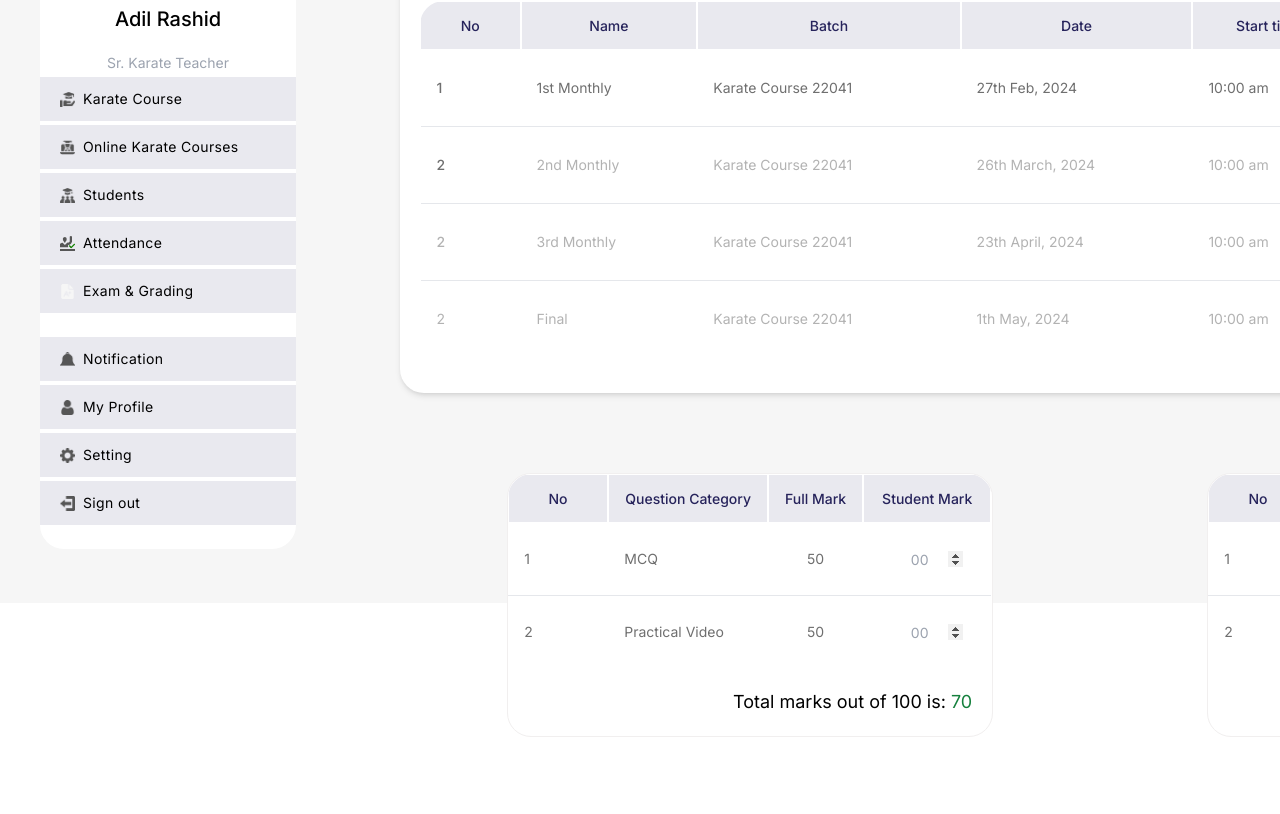
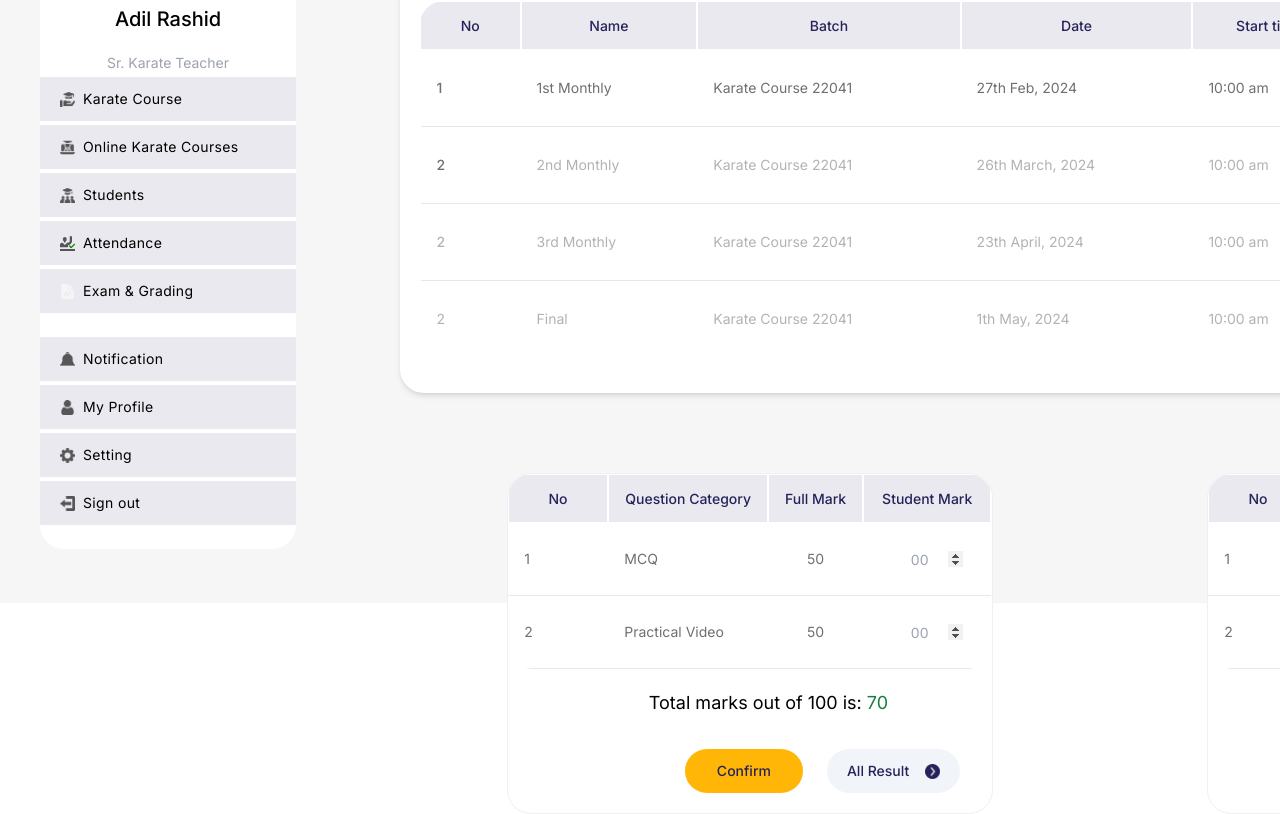
Before and after one commit to Raiyan109/course-project-next-typescript-shadcn, a Next.js app: page / in a window 1280 px wide. Shown: the part 373-1187 px from the top of the page. Before the commit the page ends 1110 px from the top, so only its background shows below. Built offline with nearby package versions, Linux system fonts and the light colour scheme.

Commit message:
marking table done

```diff
--- a/components/AllResultBtn.tsx
+++ b/components/AllResultBtn.tsx
@@ -1,10 +1,17 @@
-import React from 'react'
+import { Button } from '@/components/ui/button';
+import ConfirmAlert from './ConfirmAlert';
+import { CircleChevronRight } from 'lucide-react';
+import arrow from '@/public/images/arrow 3.png'
+import Image from 'next/image';
 
-type Props = {}
+type StyledButtonProps = React.ComponentProps<typeof Button>
 
-const AllResultBtn = (props: Props) => {
+const AllResultBtn = ({ ...props }: StyledButtonProps) => {
     return (
-        <div>AllResultBtn</div>
+        <Button size={'lg'} className='flex items-center gap-4 px-5 text-[#26235B]' variant={'secondary'}>
+            All Result
+            <Image src={arrow} width={15} height={15} alt='arrow' />
+        </Button>
     )
 }
 
--- a/components/ConfirmBtnYellow.tsx
+++ b/components/ConfirmBtnYellow.tsx
@@ -1,10 +1,14 @@
-import React from 'react'
+import { Button } from '@/components/ui/button';
 
-type Props = {}
+type StyledButtonProps = React.ComponentProps<typeof Button>
 
-const ConfirmBtnYellow = (props: Props) => {
+const ConfirmBtnYellow = ({ ...props }: StyledButtonProps) => {
     return (
-        <div>ConfirmBtnYellow</div>
+        <div>
+            <Button size={'lg'} className='bg-[#FFB606] text-[#26235B]'>
+                Confirm
+            </Button>
+        </div>
     )
 }
 
--- a/components/MarkingTable.tsx
+++ b/components/MarkingTable.tsx
@@ -9,6 +9,8 @@ import {
     TableRow,
 } from "@/components/ui/table"
 import MarkInput from "./MarkInput"
+import ConfirmBtnYellow from "./ConfirmBtnYellow"
+import AllResultBtn from "./AllResultBtn"
 
 
 type Props = {}
@@ -35,7 +37,7 @@ const MarkingTable = (props: Props) => {
                             <MarkInput />
                         </TableCell>
                     </TableRow>
-                    <TableRow>
+                    <TableRow style={{ borderBottom: '1px solid #e5e7eb' }}>
                         <TableCell>2</TableCell>
                         <TableCell>Practical Video</TableCell>
                         <TableCell className="text-center">50</TableCell>
@@ -46,11 +48,14 @@ const MarkingTable = (props: Props) => {
 
                 </TableBody>
             </Table>
-            <div className="py-5 flex justify-end mr-5">
-                <h1 className="text-lg font-normal">Total marks out of 100 is: <span className="text-green-700">70</span>  </h1>
+            <div className="py-5 flex justify-end mr-8">
+                <div className="flex flex-col gap-8">
+                    <h1 className="text-lg font-normal mr-5">Total marks out of 100 is: <span className="text-green-700">70</span>  </h1>
 
-                <div>
-
+                    <div className="flex items-center gap-6 ml-9">
+                        <ConfirmBtnYellow />
+                        <AllResultBtn />
+                    </div>
                 </div>
             </div>
         </div>
```
Also changed, not shown: public/images/arrow 3.png (added).
